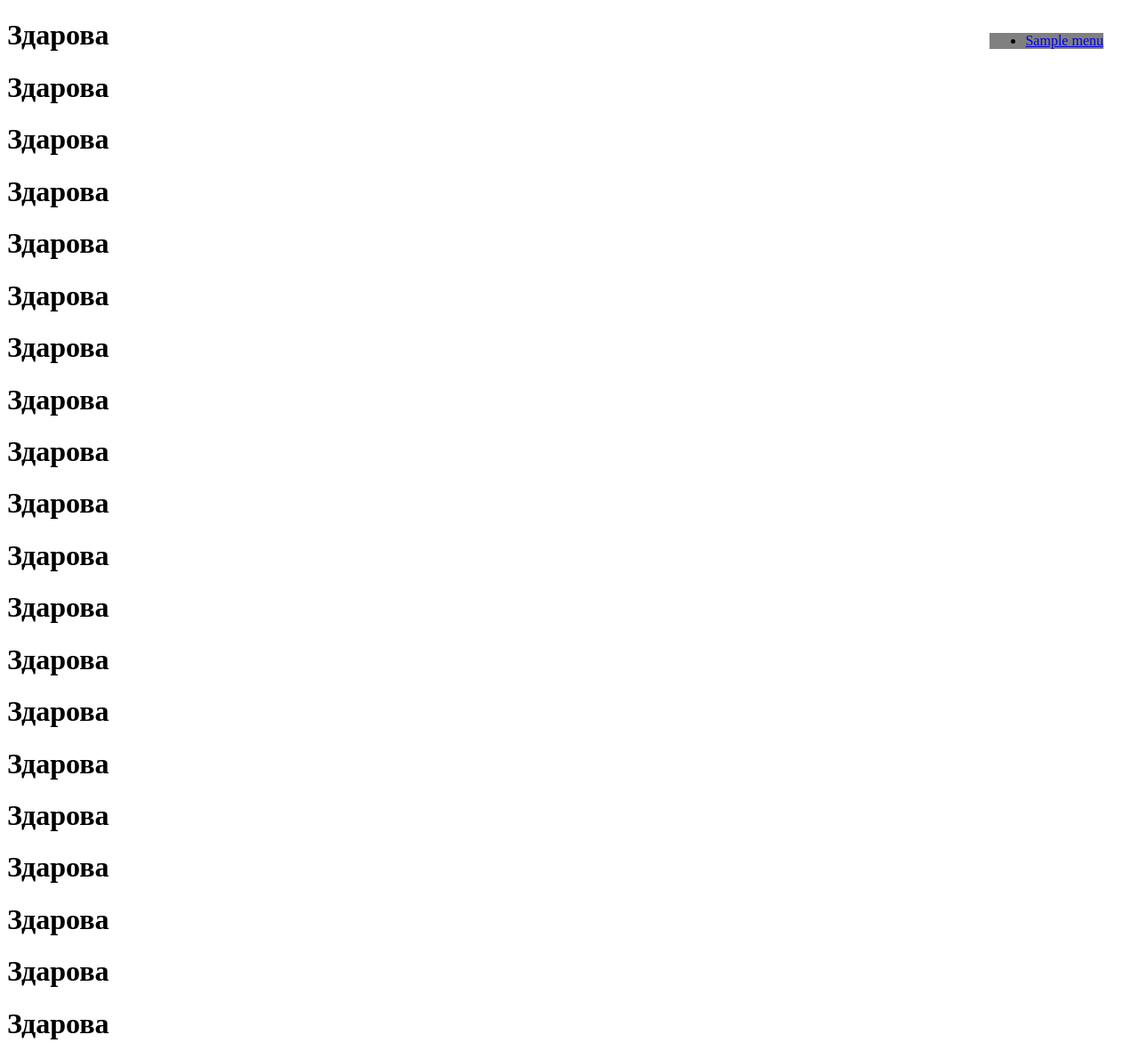
After one commit to Boyarishnik/Flask, a Flask app: template templates/index1.html in a window 1280 px wide. The commit adds this page. Shown: the whole page at 89% size. Run offline with Flask 2, Linux system fonts and the light colour scheme; the template is opened without the code that fills it: most values are stand-ins (such as "Sample title", 1, 10 or a date in 2020).

Commit message:
Апгрейднул

```diff
--- a/app.py
+++ b/app.py
@@ -1,20 +1,33 @@
 from flask import Flask, render_template
 from random import randint
+from time import sleep
+
+
 app = Flask(__name__)
-
+menu = [{"name": "Главная", "url": '/'},
+        {"name": "Приветствие", "url": '/Дмитрий/'},
+        {"name": "id", "url": '/123/'},
+        {"name": "index", "url": '/index/'}]
 
 @app.route('/')
 def main():
-    return "<a href=\"/index/\">index1asd</a>"
+    return render_template("index.html", id=2, menu=menu)
 
-#sdgsdgsdgфывфыв
 @app.route('/<name>/')
 def hello(name):
     return f"<h1>Привет, {name}, ваш номер - {randint(1, 100)}</h1>"
 
-@app.route('/index/')
+@app.route('/Здарова/')
 def index():
-    return render_template("index.html")
+    return render_template("index1.html", menu=menu)
+
+@app.route("/index/")
+def indexx():
+    i = 0
+    while True:
+        i += 1
+        yield str(i)
+        sleep(1)
 
 if __name__ == "__main__":
     app.run(debug=True)
--- /dev/null
+++ b/static/css/text.css
@@ -0,0 +1,10 @@
+.text {
+  color: red;
+  font-size: 100px;
+}
+
+.title {
+  position: fixed;
+  background: grey;
+  right: 40px;
+}
--- /dev/null
+++ b/templates/base.html
@@ -0,0 +1,22 @@
+<!DOCTYPE html>
+<html lang="en">
+<head>
+    <meta charset="UTF-8">
+    <title>Title</title>
+    <link type="text/css" href="{{ url_for('static', filename='css/text.css') }}" rel="stylesheet"/>
+
+</head>
+<body>
+  {% block title -%}
+  <ul class="title">
+      {% for i in menu %}
+          <li><a href="{{i.url}}">{{i.name -}}</a></li>
+      {% endfor %}
+  </ul>
+  {% endblock -%}
+
+  {% block content -%}
+
+  {% endblock -%}
+</body>
+</html>
--- /dev/null
+++ b/templates/index1.html
@@ -0,0 +1,6 @@
+{% extends 'base.html' %}
+{% block content %}
+{% for i in range(20) %}
+<h1>Здарова</h1>
+{% endfor %}
+{% endblock %}
```
Also changed, not shown: templates/index.html (+9 -10 lines).
